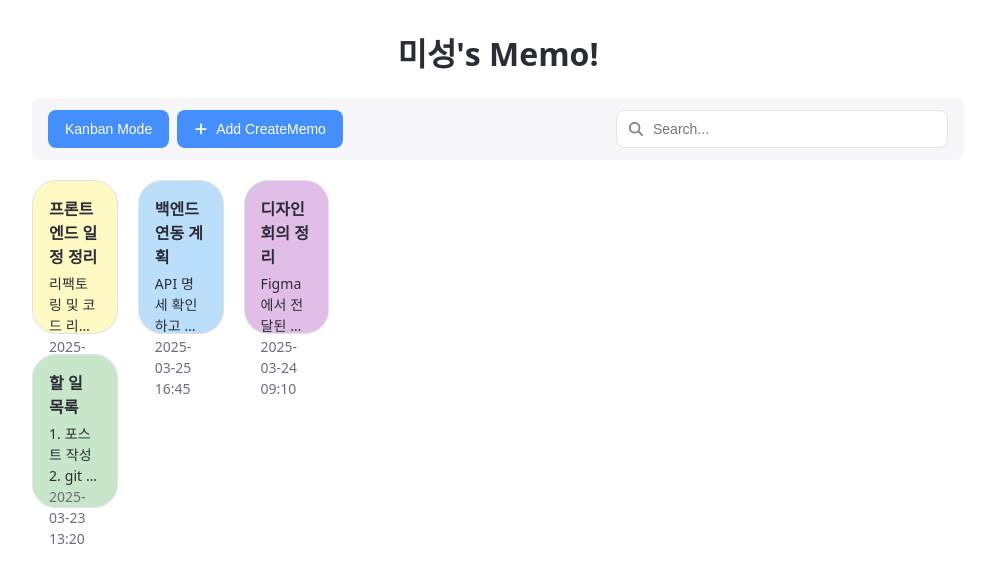
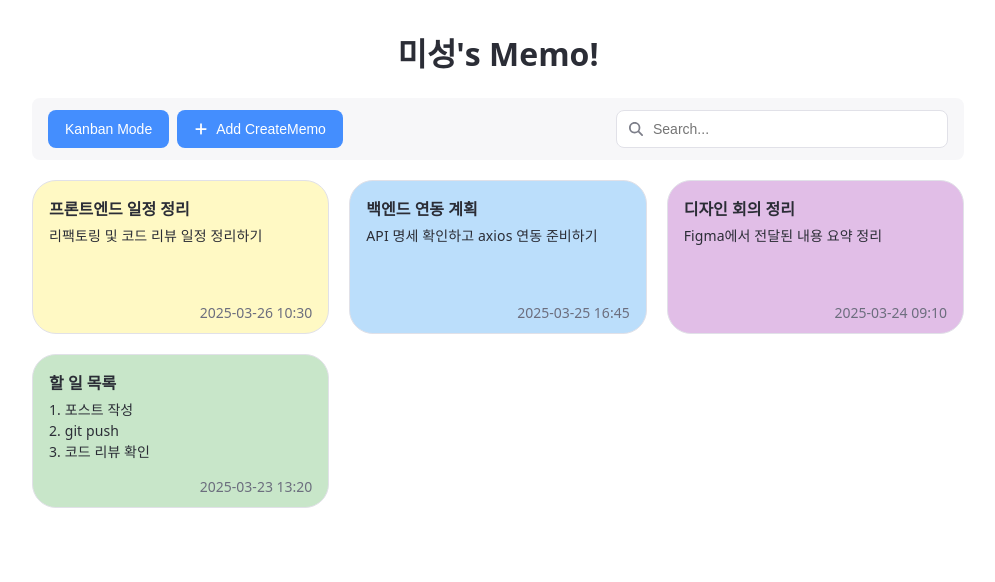
Before and after one commit to MJZ-Templates/custom-memo-app, a React (Vite) app in the folder front/: page /memo in a window 1280 px wide. Shown: the top 582 px of the page, without its empty margins (142-1137 px from the left). Built offline with nearby package versions, Linux system fonts and the light colour scheme.

Commit message:
fix: 메모 목록 컴포넌트에서 grid 중첩되는 이슈 해결

```diff
--- a/front/src/pages/MemoListPage.jsx
+++ b/front/src/pages/MemoListPage.jsx
@@ -101,13 +101,11 @@ const MemoListPage = () => {
       </ButtonContainer>
 
       {viewMode === "list" ? (
-        <MemoListWrapper>
-          <MemoList
-            memos={filteredMemos}
-            userName={user.name}
-            onMemoClick={openEditModal}
-          />
-        </MemoListWrapper>
+        <MemoList
+          memos={filteredMemos}
+          userName={user.name}
+          onMemoClick={openEditModal}
+        />
       ) : (
         <KanbanBoard
           memos={filteredMemos}
@@ -157,11 +155,3 @@ const ButtonContainer = styled.div`
   border-radius: 8px;
   gap: 8px;
 `;
-
-const MemoListWrapper = styled.div`
-  display: grid;
-  grid-template-columns: repeat(3, 1fr);
-  gap: 20px;
-  margin: 0 auto;
-  width: 100%;
-`;
```
